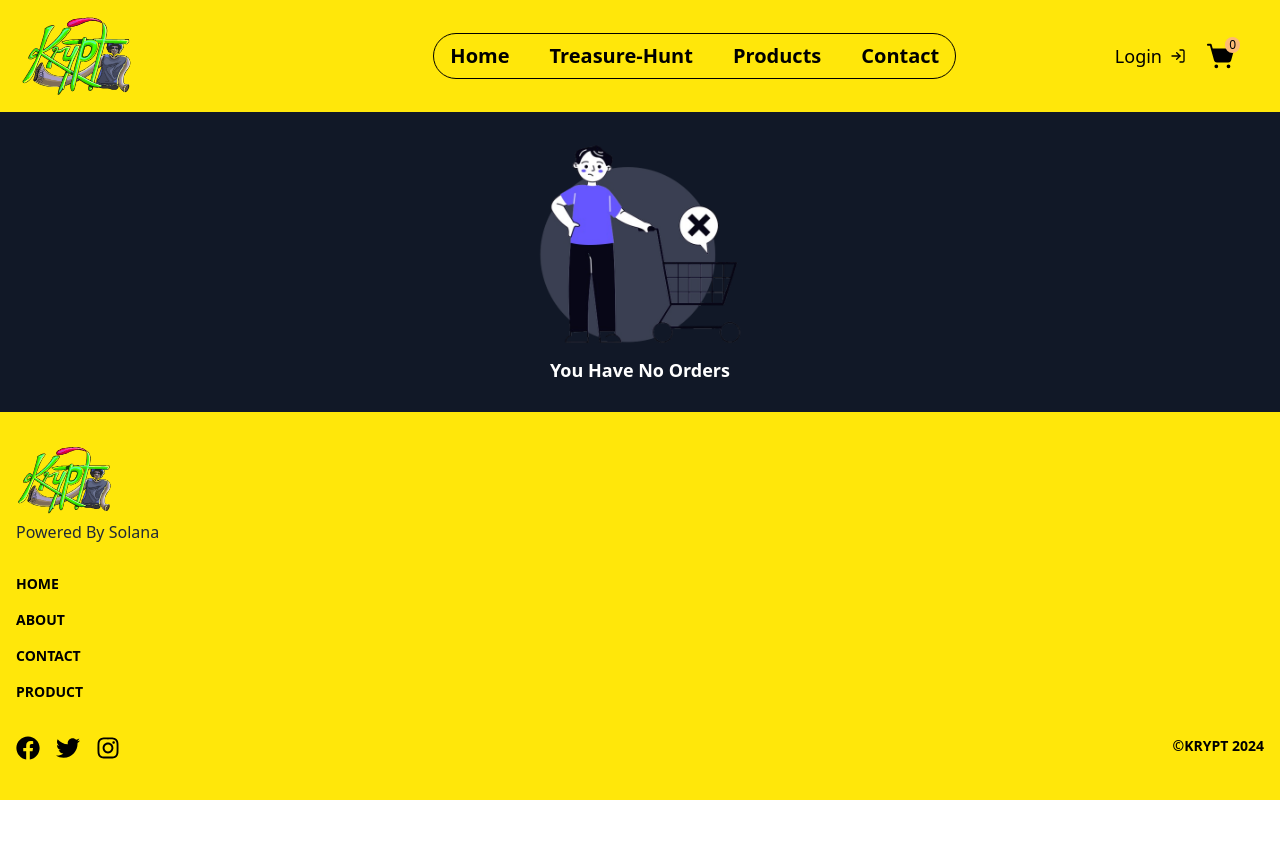
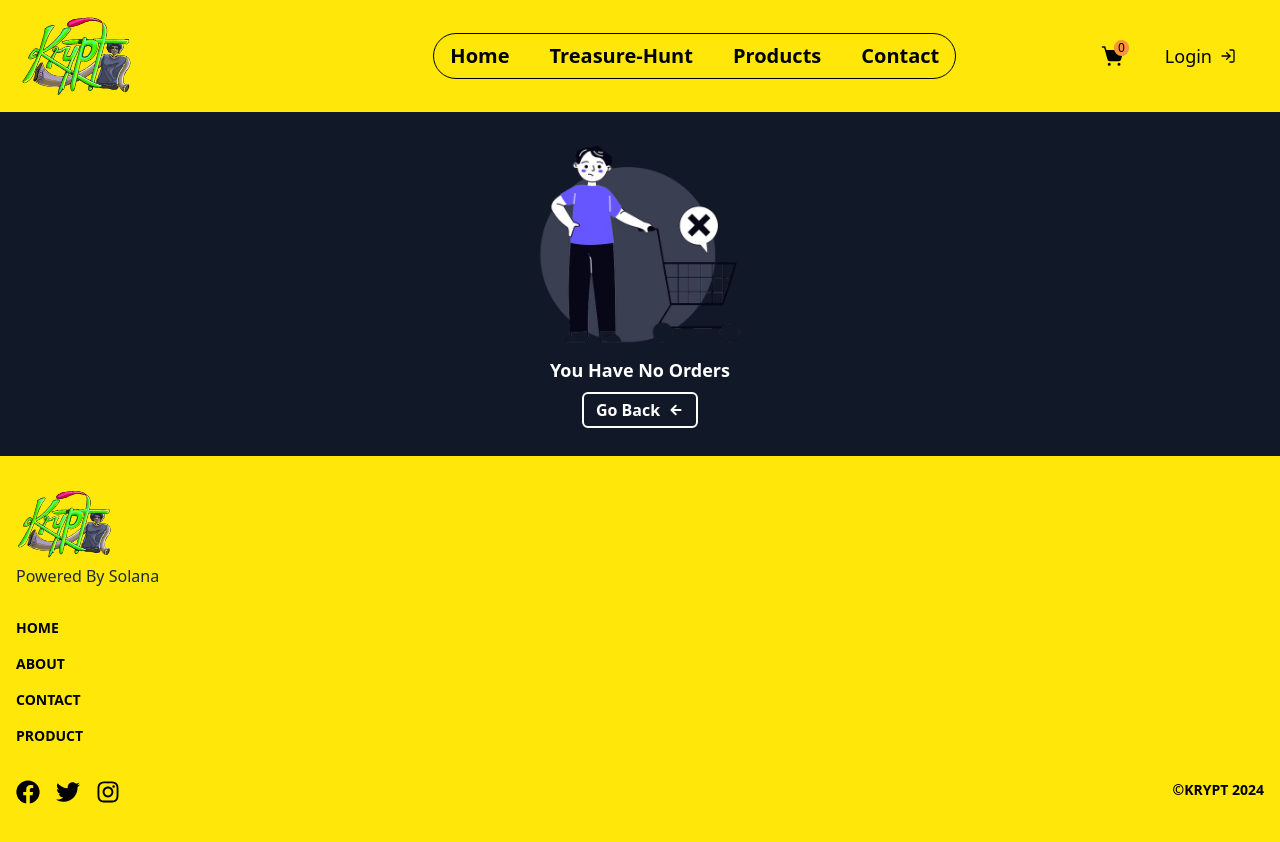
Before and after one commit to Krypt-Organization/krypt_main, a React (Vite) app: page /order in a window 1280 px wide. Before the commit the page ends 800 px from the top, so only its background shows below. Built offline with nearby package versions, Linux system fonts and the light colour scheme; what @paystack/inline-js would draw is missing.

Commit message:
Enhance Cart and Order components, add navigation to order page, implement checkout calculation, and improve product addition to cart functionality

```diff
--- a/src/components/CartComponent.jsx
+++ b/src/components/CartComponent.jsx
@@ -1,15 +1,19 @@
 import React, { useContext } from 'react'
 import { PiShoppingCartSimpleFill } from "react-icons/pi";
 import { Context } from '../context/Context'
+import { Link } from 'react-router-dom';
+
 
 function CartComponent() {
     const {order} = useContext(Context)
   return (
     <React.Fragment>
-        <div className='relative'>
-            <span className=' absolute -top-1 rounded-lg px-1 -right-1 bg-orange-300 text-xs'>{order?.length}</span>
-            <PiShoppingCartSimpleFill/>
-        </div>
+        <Link to={"/order"}>
+            <div className='relative '>
+                <span className=' absolute -top-1 rounded-lg px-1 -right-1 bg-orange-400 text-xs'>{order?.length}</span>
+                <PiShoppingCartSimpleFill className=' md:text-2xl text-xl'/>
+            </div>
+        </Link>
     </React.Fragment>
   )
 }
--- a/src/components/Order.jsx
+++ b/src/components/Order.jsx
@@ -1,12 +1,14 @@
 import React, { useContext, useEffect, useState } from 'react'
 import { Context } from '../context/Context'
 import emptyCart from "../assets/emptyCart.png"
+import { IoMdArrowRoundBack } from "react-icons/io";
+import { useNavigate } from 'react-router-dom';
 
 
 function Order() {
-    const { order, setOrder } = useContext(Context);
+    const {checkOut,setCheckOut, order, setOrder } = useContext(Context);
     const [subTotal,setSubTotal] =useState(0);
-
+    const navigate = useNavigate();
 
     const handleDeleteItem = (id)=>{
       const testFilter = order.filter((eachOne)=>{
@@ -18,11 +20,14 @@ function Order() {
     useEffect(()=>{
       // const addedDuplicates = [];
       const subTotalCalc = order.reduce((acc,eachProduct)=>{
-        return acc + eachProduct.total;
+        return acc + eachProduct.price;
       },0)
-      setSubTotal(subTotalCalc)
+      setSubTotal(subTotalCalc);
+      // This is with Dollar conversion rate to test the stripe api
+      const converted = subTotal*1600;
+      setCheckOut(converted);
       console.log(order)
-    },[])
+    },[order]);
 
   return (
     <React.Fragment>
@@ -32,6 +37,9 @@ function Order() {
             <div className="flex py-5   flex-col items-center  justify-center">
                 <img src={emptyCart} className=" size-56" alt="Cart Is Empty"/>
                 <p className=" text-white font-semibold text-lg">You Have No Orders</p>
+                <button onClick={()=>{
+                  navigate("/products")
+                }} className=" border-[2px] border-white flex items-center font-semibold gap-2 py-1 px-3 my-2 rounded-md  text-white">Go Back <span><IoMdArrowRoundBack/></span></button>
             </div>
             :<div className=" my-2 flex flex-col gap-2">
               <table className=" text-white max-md:hidden w-full bg-gray-600  rounded-md ">
@@ -41,9 +49,6 @@ function Order() {
                     <th className=''>Name</th>
                     <th className=''>Size</th>
                     <th className=''>Price</th>
-                    <th className=''>Quantity</th>
-                    <th className=''>Total</th>
-                    <th className=''></th>
                   </tr>
                 </thead>
                 {
@@ -55,7 +60,7 @@ function Order() {
                             <td className='text-center font-semibold'>{eachProduct.name}</td>
                             <td className='text-center font-semibold'>{eachProduct.size}</td>
                             <td className='text-center font-semibold'>{eachProduct.price}</td>
-                            <td className='text-center font-semibold'>{eachProduct.quantity}</td>
+                            {/* <td className='text-center font-semibold'>{eachProduct.quantity}</td> */}
                             <td className='text-center font-semibold'>{eachProduct.total}</td>
                             <td className=' cursor-default text-center h-fit '>
                               <span onClick={()=>{
@@ -79,12 +84,12 @@ function Order() {
                           <p className='sm:text-xl font-semibold text-lg uppercase'>{eachProduct.name}</p>
                           <p className=' flex items-center gap-3 font-semibold text-xl'><span className=' sm:text-base text-sm capitalize font-semibold'>size:</span>{eachProduct.size}</p>
                           <p className=' flex items-center gap-1 font-semibold text-xl'><span className=' sm:text-base text-sm capitalize font-semibold'>price:</span>${eachProduct.price}</p>
-                          <p className=' flex items-center gap-1 font-semibold text-xl'><span className=' sm:text-base text-sm capitalize font-semibold'>Qty:</span>{eachProduct.quantity}</p>
+                          {/* <p className=' flex items-center gap-1 font-semibold text-xl'><span className=' sm:text-base text-sm capitalize font-semibold'>Qty:</span>{eachProduct.quantity}</p> */}
                           <p>#{eachProduct.id}</p>
-                          <p className=' flex items-center gap-1 font-semibold text-xl'><span className=' sm:text-base text-sm capitalize font-semibold'>total:</span>{eachProduct.price*eachProduct.quantity}</p>
+                          {/* <p className=' flex items-center gap-1 font-semibold text-xl'><span className=' sm:text-base text-sm capitalize font-semibold'>total:</span>{eachProduct.price*eachProduct.quantity}</p> */}
                           <button onClick={()=>{
                             handleDeleteItem(eachProduct.unique_id)
-                            }} className="bg-red-600 rounded-md w-fit px-2 ">Remove</button>
+                            }} className="bg-red-600 rounded-md my-2 w-fit px-2 ">Remove</button>
                         </section>
                       </section>
 
@@ -114,7 +119,7 @@ function Order() {
                       <p>Sub-Total </p>
                       <span>${subTotal+subTotal*0.02}</span>
                     </aside>
-                    <button className=" bg-black rounded-md text-white font-medium uppercase">Check Out</button>
+                    <button className=" bg-black rounded-md text-white font-medium uppercase py-2">Check Out</button>
                 </section>
               </div>
         </div>
--- a/src/context/Context.jsx
+++ b/src/context/Context.jsx
@@ -10,10 +10,10 @@ export const Context = createContext(null);
 function ContextProvider({children}) {
     const [navigation, setNavigation] = useState(false);
     const [scrollTo,setScrollTo]=useState(false)
-    const [order, setOrder] = useState([])
+    const [order, setOrder] = useState([]);
+    const [checkOut,setCheckOut] = useState(0);
 
-
-    const values = {navigation,setNavigation,order, setOrder,scrollTo,setScrollTo}
+    const values = {checkOut,setCheckOut,navigation,setNavigation,order, setOrder,scrollTo,setScrollTo}
   return (
     <React.Fragment>
         <Context.Provider value={values}>
--- a/src/pages/layout/Header.jsx
+++ b/src/pages/layout/Header.jsx
@@ -28,10 +28,11 @@ function Header() {
         <aside className=" items-center z-10 lg:text-3xl text-2xl">
           <section className=' items-center flex justify-between lg:pr-6 max-lg:hidden'>
             <NavDesktop/>
-            <div className='flex gap-5 items-center'>
+            <div className='flex gap-10 items-center'>
+              <CartComponent/>
               {user?
                 <Link to={"/user"}>
-                  <div className=' md:text-2xl md:font-semibold text-base gap-1 flex items-center'>
+                  <div className=' md:text-xl md:font-semibold text-base gap-1 flex items-center'>
                     <FaRegUserCircle/>
                     <span>User</span>
                   </div>
@@ -41,12 +42,13 @@ function Header() {
                   <FiLogIn/>
                 </Link>
               }
-              <CartComponent/>
             </div>
           </section>
-          <section className=' flex gap-4 items-center lg:hidden' onClick={handleCloseNavigation}>
-            <CartComponent/>
-            <IoMenu/>
+          <section className=' flex gap-4 items-center lg:hidden'>
+              <CartComponent/>
+            <button  onClick={handleCloseNavigation}>
+              <IoMenu/>
+            </button>
           </section>
         </aside>
       </main>
--- a/src/pages/layout/naviagtions/NavMobile.jsx
+++ b/src/pages/layout/naviagtions/NavMobile.jsx
@@ -86,7 +86,7 @@ function NavMobile() {
         variants={blur_variant}
         initial="initial" animate={navigation?"animate":"exit"}
       className={` flex flex-col overflow-hidden   bg-[#050505d9] fixed w-full h-screen ${navigation?"z-10":"-z-10"}`} onClick={handleCloseNavigation}>
-        <section className=' bottom-0 absolute w-full pt-5 pb-10 px-5 rounded-xl flex flex-col gap-3 font-semibold  bg-white'>
+        <section className='  bottom-0 absolute w-full pt-5 pb-10 px-5 rounded-xl flex flex-col gap-3 font-semibold  bg-white'>
           {
             nav.map((item, index) => {
               if(item.text=="Treasure Hunt" && currentPage.pathname=="/"){
--- a/src/pages/products/Product.jsx
+++ b/src/pages/products/Product.jsx
@@ -1,14 +1,16 @@
-import React, {useEffect, useState } from 'react'
+import React, {useContext, useEffect, useState } from 'react'
 import { useParams, useNavigate } from 'react-router-dom'
 import { fakeData } from '../../extras/fakeData'
 import limited_img from "../../assets/limited.png"
-import {ClipLoader} from "react-spinners"
+import {ClipLoader} from "react-spinners";
+import { Context } from '../../context/Context';
 
 function Product() {
     const { id } = useParams()
     const [product, setProduct] = useState([])
     const [option,setOption] = useState({size:"LG"})
-    const [addedToCart,setAddedToCart] = useState(false)
+    const [addedToCart,setAddedToCart] = useState(false);
+    const {setOrder} = useContext(Context);
     const navigate = useNavigate();
     useEffect(()=>{
         const filterId = fakeData.filter((eachData)=>{
@@ -35,6 +37,21 @@ function Product() {
         });
     }
 
+    const handleAddToCart = async () => {
+        try {
+            setAddedToCart(true);
+            if (product.length === 0) {
+                throw new Error("Product array is empty");
+            }
+
+            const productDetails = { ...product[0], ...option };
+            console.log(productDetails);
+
+            setOrder((prev) => [...prev, productDetails]);
+        } catch (error) {
+            console.error("Error adding product to cart:", error);
+        }
+    };
 
   return (
     <React.Fragment>
@@ -69,7 +86,7 @@ function Product() {
                                     <option value="2XL">2XL</option>
                                     {!product.img.includes("nft_product.jpg")&&<option value="3XL">3XL</option>}
                                 </select>
-                                <button  className=' bg-black  text-white py-1 rounded-full font-medium font-mono'>Mint</button>
+                                <button onClick={handleAddToCart} className=' bg-black  text-white py-1 rounded-full font-medium font-mono'>Buy</button>
                                 <section className=' px-5 flex flex-col'>
                                     <span className=' font-semibold text-lg'>Mint your KRYPT NFT Collection Now!</span><br />
 
```
